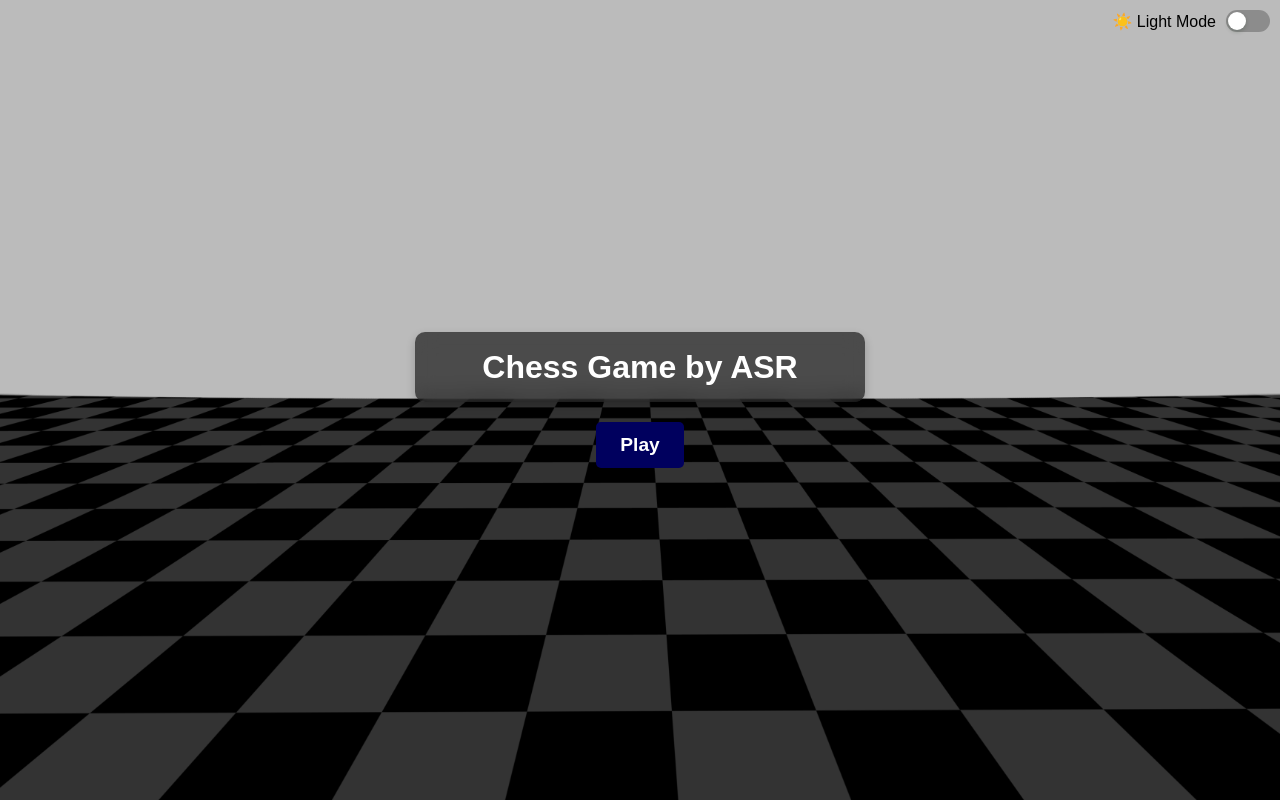
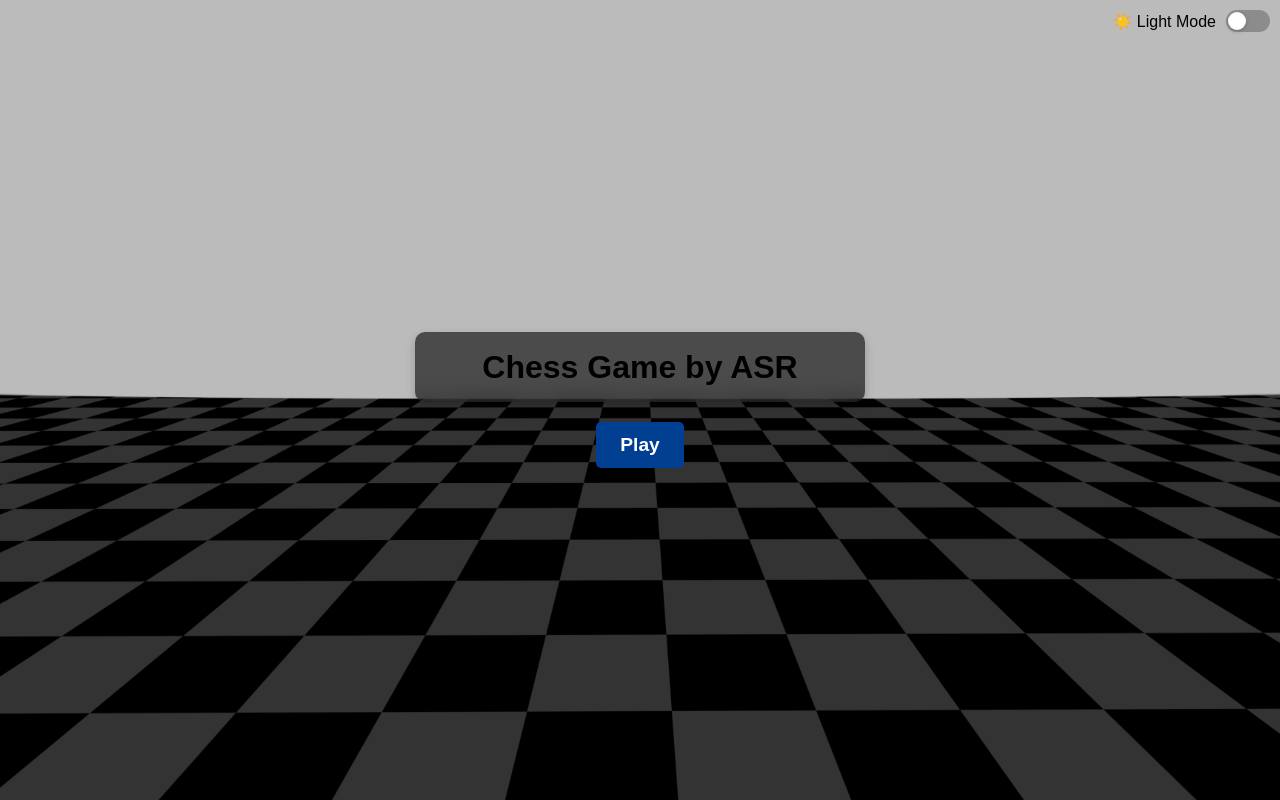
Before and after one commit to ankitsingh11411/chess-project, a React (Vite) app: page / in a window 1280 px wide. Built offline with nearby package versions, Linux system fonts and the light colour scheme; the HTML template or start-up script is replaced by a standard one.

Commit message:
style changes

```diff
--- a/src/App.css
+++ b/src/App.css
@@ -42,7 +42,7 @@
 
 .app-title {
   text-align: center;
-  color: white;
+  color: var(--text);
   font-size: 2rem;
   font-weight: bold;
   margin: 0;
--- a/src/components/Board.jsx
+++ b/src/components/Board.jsx
@@ -200,8 +200,14 @@ const Board = () => {
         onPieceDrop={(source, target) => makeMove(target)}
         onSquareClick={onSquareClick}
         boardWidth={400}
-        customDarkSquareStyle={{ backgroundColor: getBoardColors().dark }}
-        customLightSquareStyle={{ backgroundColor: getBoardColors().light }}
+        customDarkSquareStyle={{
+          backgroundColor: getBoardColors().dark,
+          transition: 'background-color 0.3s ease-in-out',
+        }}
+        customLightSquareStyle={{
+          backgroundColor: getBoardColors().light,
+          transition: 'background-color 0.3s ease-in-out',
+        }}
         customSquareStyles={{ ...highlightedSquares, ...legalMoves }}
       />
 
--- a/src/components/Board.module.css
+++ b/src/components/Board.module.css
@@ -9,6 +9,7 @@
   border-radius: 10px;
   backdrop-filter: blur(10px);
   box-shadow: 0 4px 10px rgba(0, 0, 0, 0.2);
+  transition: background-color 0.3s ease-in-out;
   z-index: 100;
 }
 
--- a/src/index.css
+++ b/src/index.css
@@ -7,7 +7,7 @@ html[data-theme='dark'] {
 html[data-theme='light'] {
   --bg: #bbbbbb;
   --text: #000000;
-  --btn-back: rgb(0, 0, 94);
+  --btn-back: rgb(0, 63, 146);
 }
 
 * {
```
